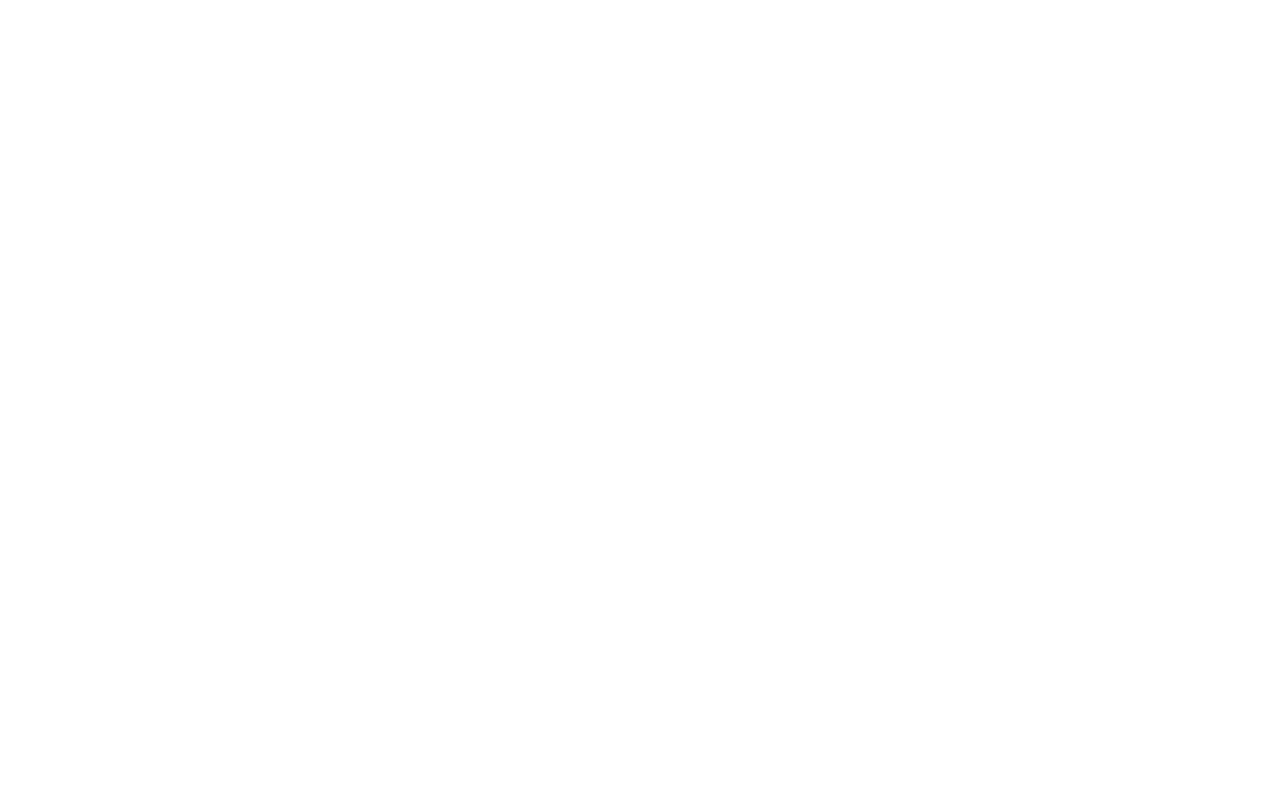
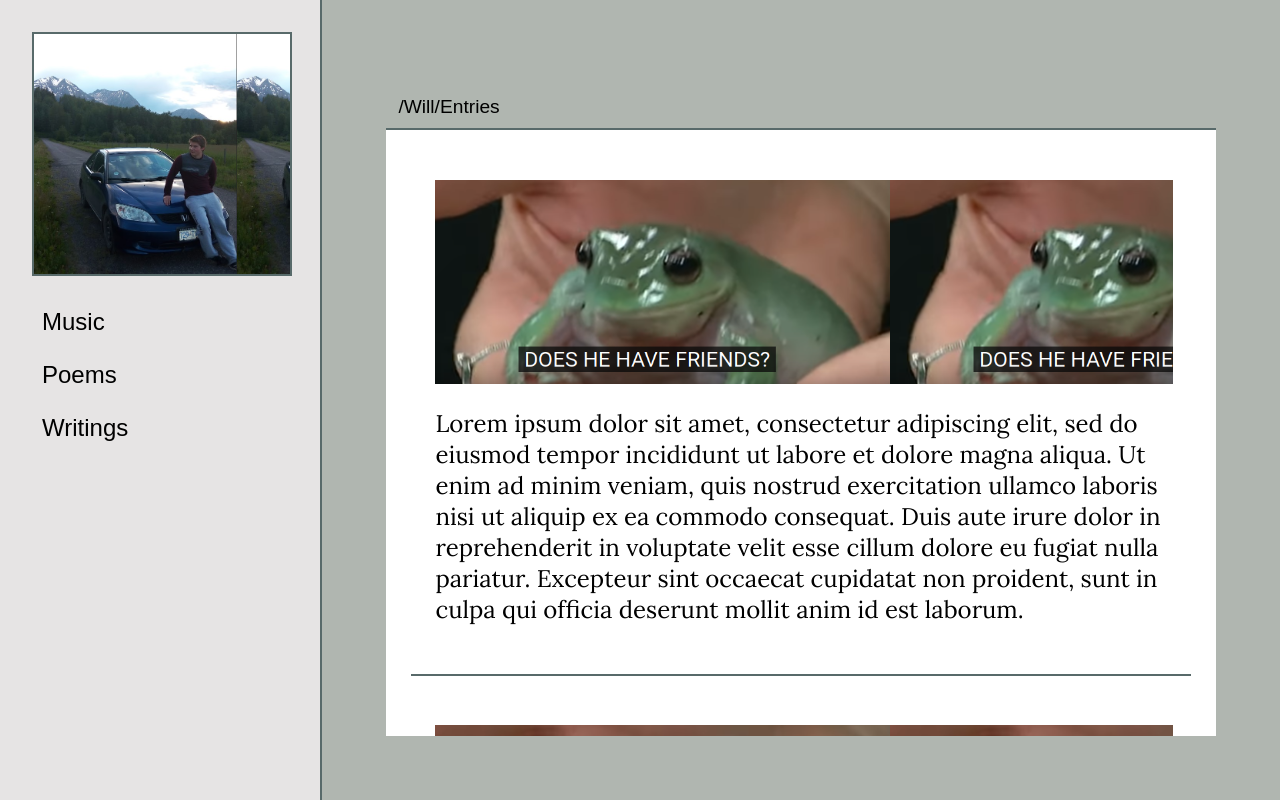
Before and after one commit to clementinejensen/Avgrunn, a Vue app in the folder avgrunn/: page /Will in a window 1280 px wide. Built offline with nearby package versions, Linux system fonts and the light colour scheme; a web font is replaced by a local one.

Commit message:
Add Will personal page

```diff
--- a/avgrunn/src/router.js
+++ b/avgrunn/src/router.js
@@ -3,6 +3,7 @@ import Router from 'vue-router'
 import FrontPage from './views/FrontPage.vue'
 import ChooseYourSide from './views/ChooseYourSide.vue'
 import Clementine from './views/Clementine.vue'
+import Will from './views/Will.vue'
 
 Vue.use(Router)
 
@@ -24,6 +25,11 @@ export default new Router({
       path: '/Clementine',
       name: 'clementine',
       component: Clementine
+    },
+    {
+      path: '/Will',
+      name: 'will',
+      component: Will
     }
   ]
 })
--- a/avgrunn/src/views/Clementine.vue
+++ b/avgrunn/src/views/Will.vue
@@ -1,18 +1,18 @@
 <template>
-  <div id="clementine-homepage">
+  <div id="will-homepage">
 
-      <div id="clem-profile">
-          <div id="clem-profile-pic"></div>
+      <div id="will-profile">
+          <div id="will-profile-pic"></div>
 
-          <router-link class="routerlink-profile" to="/Clementine/Music"><p class="router-p">Music</p></router-link>
-          <router-link class="routerlink-profile" to="/Clementine/Poems"><p class="router-p">Poems</p></router-link>
-          <router-link class="routerlink-profile" to="/Clementine/Writings"><p class="router-p">Writings</p></router-link>
+          <router-link class="routerlink-profile" to="/Will/Music"><p class="router-p">Music</p></router-link>
+          <router-link class="routerlink-profile" to="/Will/Poems"><p class="router-p">Poems</p></router-link>
+          <router-link class="routerlink-profile" to="/Will/Writings"><p class="router-p">Writings</p></router-link>
       </div>
 
-      <div id="clem-content">
-          <p class="profile-p">/Clementine/Entries</p>
+      <div id="will-content">
+          <p class="profile-p">/Will/Entries</p>
 
-          <div id="clem-entries">
+          <div id="will-entries">
               <entry-component/>
               <entry-component/>
           </div>
@@ -28,7 +28,7 @@ import EntryComponent from '../components/EntryComponent.vue'
 
 
 export default {
-  name: 'clementineHomepage',
+  name: 'willHomepage',
   components: {
       EntryComponent
   },
@@ -43,7 +43,7 @@ export default {
 
 /* I had all of this in an old project of mine but I
 do not have the slightest idea what most of it does :) */
-#clementine-homepage {
+#will-homepage {
     background: #b0b6b0;
     overflow-y: hidden;
     overflow-x: hidden;
@@ -60,7 +60,7 @@ do not have the slightest idea what most of it does :) */
     margin: 0;
 }
 
-#clem-profile {
+#will-profile {
     background: #e6e4e4;
     overflow-y: hidden;
     overflow-x: hidden;
@@ -79,8 +79,8 @@ do not have the slightest idea what most of it does :) */
     border-right: 0.15em solid #586A6A;
 }
 
-#clem-profile-pic {
-    background: url('../assets/Clem-photo.png');
+#will-profile-pic {
+    background: url('../assets/Will-photo.png');
     height: 15em;
     width: 80%;
     margin-left: 10%;
@@ -90,7 +90,7 @@ do not have the slightest idea what most of it does :) */
     border: 0.15em solid #586A6A;
 }
 
-#clem-content {
+#will-content {
     position: absolute;
     left: 20.1em;
     right: 0%;
@@ -109,7 +109,7 @@ do not have the slightest idea what most of it does :) */
     height: 100%;
 }
 
-#clem-entries {
+#will-entries {
     position: absolute;
     left: 4em;
     right: 4em;
```
Also changed, not shown: avgrunn/src/assets/Will-photo.png (added).
